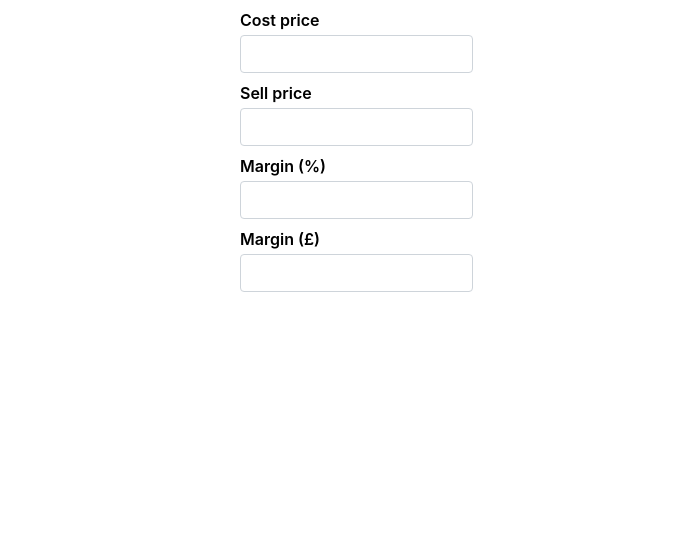
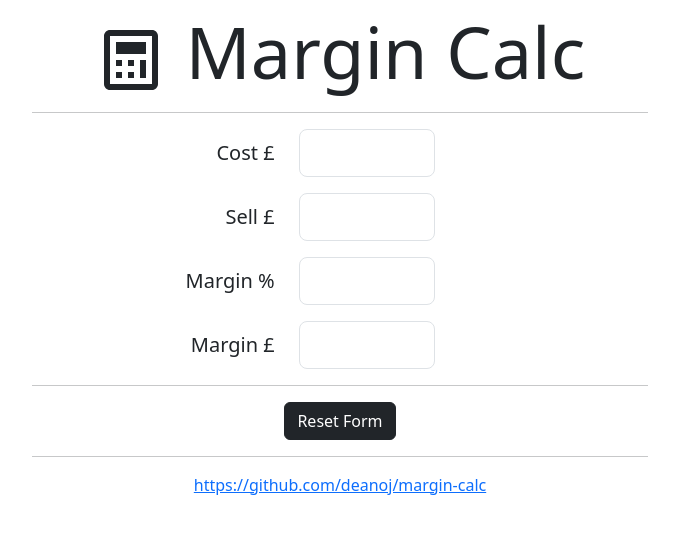
Before and after one commit to deanoj/margin-calc, a React (Create React App) app: page / in a window 1280 px wide. Shown: the top 534 px of the page, without its empty margins (300-979 px from the left). Built offline with nearby package versions, Linux system fonts and the light colour scheme.

Commit message:
reset button added

```diff
--- a/package.json
+++ b/package.json
@@ -6,9 +6,12 @@
     "@testing-library/jest-dom": "^5.17.0",
     "@testing-library/react": "^13.4.0",
     "@testing-library/user-event": "^13.5.0",
+    "bootstrap": "^5.3.2",
+    "bootstrap-icons": "^1.11.1",
     "json": "^11.0.0",
     "react": "^18.2.0",
     "react-dom": "^18.2.0",
+    "react-icons": "^4.11.0",
     "react-router-dom": "^6.16.0",
     "react-scripts": "5.0.1",
     "rest": "^2.0.0",
--- a/public/index.html
+++ b/public/index.html
@@ -15,6 +15,8 @@
   </head>
   <body>
     <noscript>You need to enable JavaScript to run this app.</noscript>
-    <div id="root"></div>
+    <div class="container-fluid">
+      <div id="root"></div>
+    </div>
   </body>
 </html>
--- a/src/App.scss
+++ b/src/App.scss
@@ -1,36 +1 @@
-.app {
-  max-width: 200px;
-  margin: 10px auto;
-}
-
-.margin-calc > div {
-  margin-bottom: 10px;
-}
-.margin-calc > div > label {
-  display: block;
-  text-align: left;
-  margin-bottom: 5px;
-  font-weight: 600;
-}
-
-.margin-calc input[type=text],
-.margin-calc input[type=number] {
-  padding: 6px 12px;
-  font-size: 16px;
-  font-weight: 400;
-  line-height: 1.5;
-  color: #212529;
-  background-color: #fff;
-  background-clip: padding-box;
-  border: 1px solid #ced4da;
-  appearance: none;
-  border-radius: 4px;
-  transition: border-color .15s ease-in-out,box-shadow .15s ease-in-out;
-  &:focus {
-    color: #212529;
-    background-color: #fff;
-    border-color: #86b7fe;
-    outline: 0;
-    box-shadow: 0 0 0 0.25rem rgb(13 110 253 / 25%);
-  }
-}
+@import "../node_modules/bootstrap/scss/bootstrap";
--- a/src/components/MarginCalc.js
+++ b/src/components/MarginCalc.js
@@ -1,4 +1,5 @@
 import {useState} from "react";
+import { BiCalculator } from 'react-icons/bi';
 
 function MarginCalc() {
     const [numbers, setNumbers] = useState({
@@ -79,23 +80,60 @@ function MarginCalc() {
         return isNaN(result) ? '' : result.toFixed(2);
     }
 
+    function resetForm(e) {
+        setNumbers({
+            "costPrice": '',
+            "sellPrice": '',
+            "marginPercent": '',
+            "marginAmount": ''
+        })
+    }
+
     return (
         <div className="margin-calc">
-            <div>
-                <label htmlFor="costPrice">Cost price</label>
-                <input id="costPrice" type="number" onChange={handleOnChange} value={numbers.costPrice}/>
-            </div>
-            <div>
-                <label htmlFor="sellPrice">Sell price</label>
-                <input id="sellPrice" type="number"  onChange={handleOnChange} value={numbers.sellPrice}/>
-            </div>
-            <div>
-                <label htmlFor="marginPercent">Margin (%)</label>
-                <input id="marginPercent" type="number" onChange={handleOnChange} value={numbers.marginPercent}/>
-            </div>
-            <div>
-                <label htmlFor="marginAmount">Margin (£)</label>
-                <input id="marginAmount" type="number" onChange={handleOnChange} value={numbers.marginAmount}/>
+            <div className="row">
+                <div className="col col-md-6 offset-md-3">
+                    <h1 className="display-2 text-center mt-2"><BiCalculator /> Margin Calc</h1>
+                    <hr/>
+                    <form>
+                        <div className="row mt-3 mb-3">
+                            <label htmlFor="costPrice" className="col-4 col-md-3 offset-md-2 col-form-label col-form-label-lg text-end">Cost &pound;</label>
+                            <div className="col-8 col-md-3">
+                                <input id="costPrice" className="form-control form-control-lg" type="number" onChange={handleOnChange} value={numbers.costPrice}/>
+                            </div>
+                        </div>
+                        <div className="row mt-3 mb-3">
+                            <label htmlFor="sellPrice" className="col-4 col-md-3 offset-md-2 col-form-label col-form-label-lg text-end">Sell &pound;</label>
+                            <div className="col-8 col-md-3">
+                                <input id="sellPrice" className="form-control form-control-lg" type="number"  onChange={handleOnChange} value={numbers.sellPrice}/>
+                            </div>
+                        </div>
+                        <div className="row mt-3 mb-3">
+                            <label htmlFor="marginPercent" className="col-4 col-md-3 offset-md-2 col-form-label col-form-label-lg text-end">Margin %</label>
+                            <div className="col-8 col-md-3">
+                                <input id="marginPercent" className="form-control form-control-lg" type="number" onChange={handleOnChange} value={numbers.marginPercent}/>
+                            </div>
+                        </div>
+                        <div className="row mt-3 mb-3">
+                            <label htmlFor="marginAmount" className="col-4 col-md-3 offset-md-2 col-form-label col-form-label-lg text-end">Margin &pound;</label>
+                            <div className="col-8 col-md-3">
+                                <input id="marginAmount" className="form-control form-control-lg" type="number" onChange={handleOnChange} value={numbers.marginAmount}/>
+                            </div>
+                        </div>
+                        <hr/>
+                        <div className="row">
+                            <div className="col text-center">
+                                <button type="reset" className="btn btn-dark" onClick={resetForm}>Reset Form</button>
+                            </div>
+                        </div>
+                        <hr/>
+                        <div className="row">
+                            <div className="col text-center">
+                                <a href="https://github.com/deanoj/margin-calc">https://github.com/deanoj/margin-calc</a>
+                            </div>
+                        </div>
+                    </form>
+                </div>
             </div>
         </div>
     );
--- a/src/index.js
+++ b/src/index.js
@@ -1,6 +1,7 @@
 import React from 'react';
 import ReactDOM from 'react-dom/client';
 import './index.css';
+import "bootstrap/dist/css/bootstrap.min.css";
 import App from './App';
 import reportWebVitals from './reportWebVitals';
 
```
Also changed, not shown: 1 other file (tests, documents, lock files or other folders).
